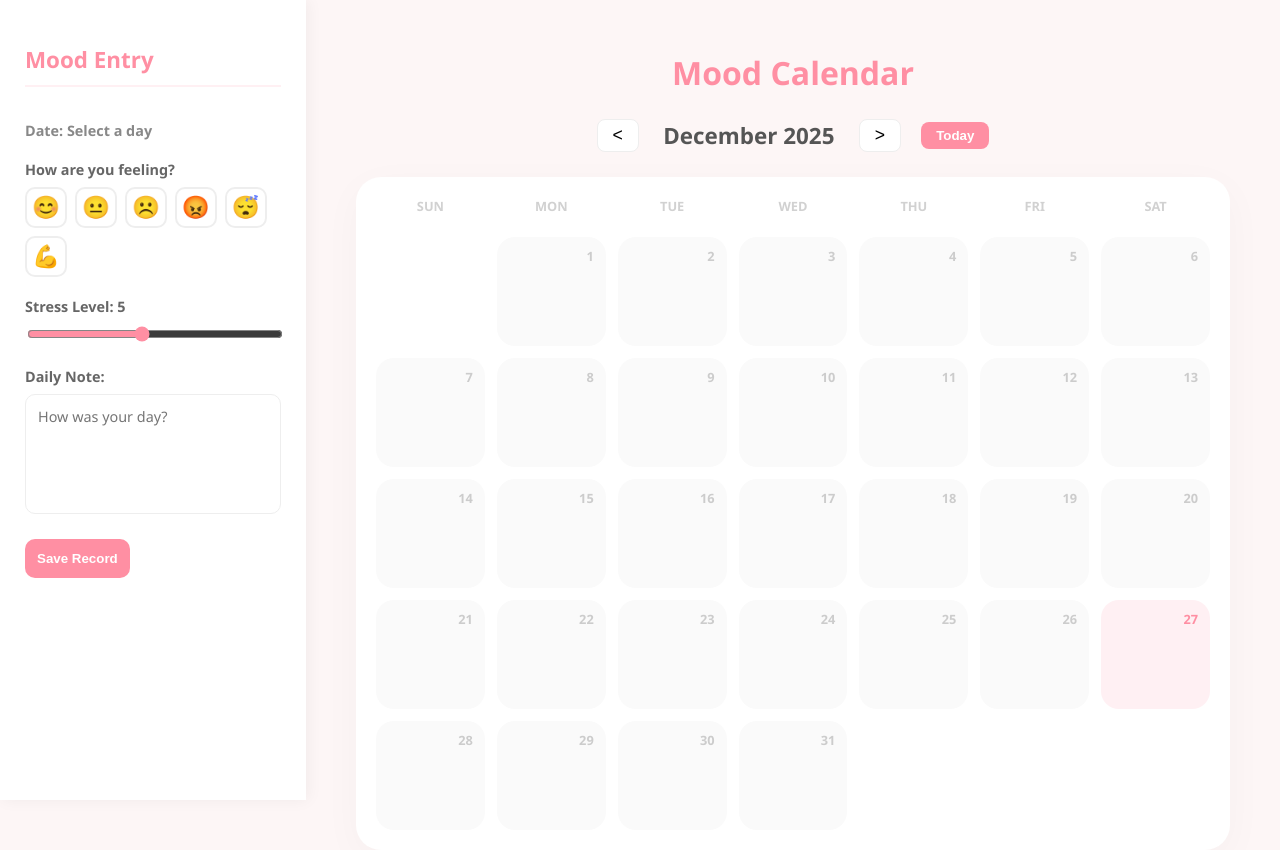
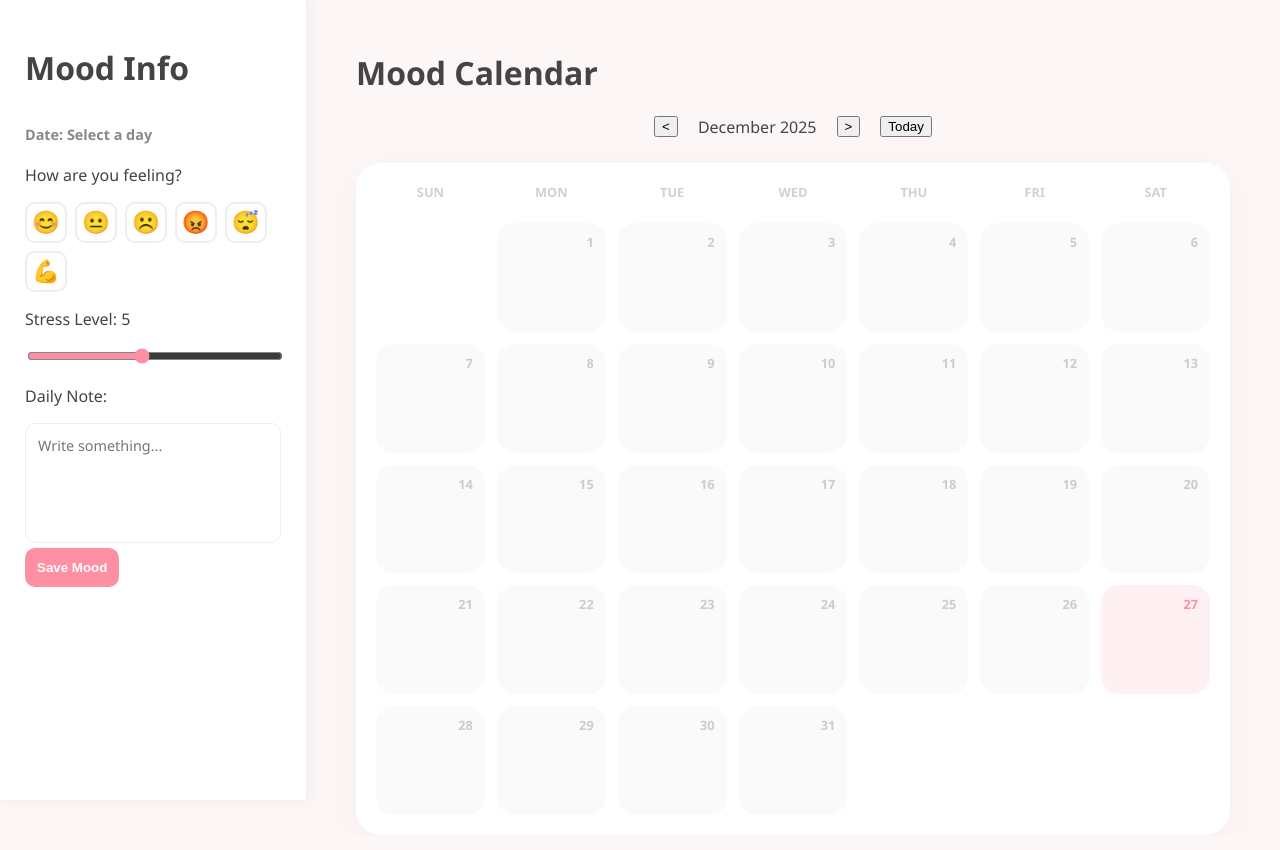
Before and after one commit to COCO0927/Mood-Calendar, a plain HTML site: page index.html in a window 1280 px wide. Drawn offline with Linux system fonts and the light colour scheme.

Commit message:
Update index.html

```diff
--- a/index.html
+++ b/index.html
@@ -3,47 +3,45 @@
 <head>
     <meta charset="UTF-8">
     <meta name="viewport" content="width=device-width, initial-scale=1.0">
-    <title>Interactive Mood Calendar</title>
+    <title>Mood Calendar</title>
     <link rel="stylesheet" href="style.css">
 </head>
 <body>
 <div class="layout">
     <div class="left-panel">
-        <h2 class="side-title">Mood Entry</h2>
-        <div id="editor-section">
+        <h1 class="title">Mood Info</h1>
+        <div id="editor-section" class="editor-area">
             <p class="selected-date-label">Date: <span id="displayDate">Select a day</span></p>
 
-            <div class="input-group">
-                <p class="label">How are you feeling?</p>
+            <div class="mood-selector">
+                <p>How are you feeling?</p>
                 <div id="emojiOptions" class="emoji-grid">
                     </div>
             </div>
 
-            <div class="input-group">
-                <p class="label">Stress Level: <span id="stressVal">5</span></p>
+            <div class="stress-selector">
+                <p>Stress Level: <span id="stressVal">5</span></p>
                 <input type="range" id="stressLevel" min="1" max="10" value="5">
             </div>
 
-            <div class="input-group">
-                <p class="label">Daily Note:</p>
-                <textarea id="dailyNote" placeholder="How was your day?"></textarea>
+            <div class="note-section">
+                <p>Daily Note:</p>
+                <textarea id="dailyNote" placeholder="Write something..."></textarea>
             </div>
 
-            <button id="saveBtn">Save Record</button>
+            <button id="saveBtn">Save Mood</button>
         </div>
     </div>
 
     <div class="right-panel">
-        <h1 class="main-title">Mood Calendar</h1>
-
+        <h1 class="calendar-main-title">Mood Calendar</h1>
         <div class="calendar-nav">
-            <button id="prevBtn" class="nav-btn">&lt;</button>
-            <div id="monthDisplay" class="month-label"></div>
-            <button id="nextBtn" class="nav-btn">&gt;</button>
-            <button id="todayBtn" class="today-btn">Today</button>
+            <button id="prevBtn">&lt;</button>
+            <div id="monthDisplay" class="month-title"></div>
+            <button id="nextBtn">&gt;</button>
+            <button id="todayBtn">Today</button>
         </div>
-
-        <div id="calendar" class="calendar-grid"></div>
+        <div id="calendar"></div>
     </div>
 </div>
 
```
